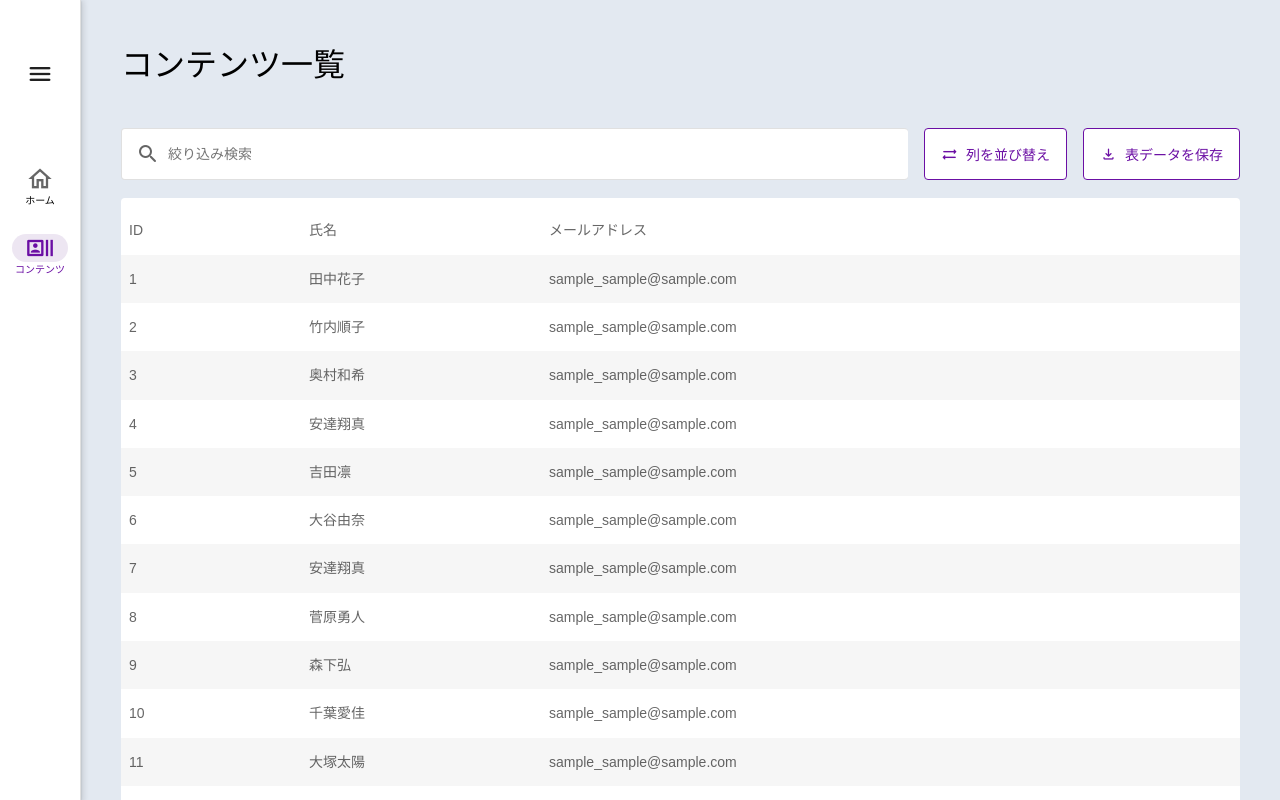
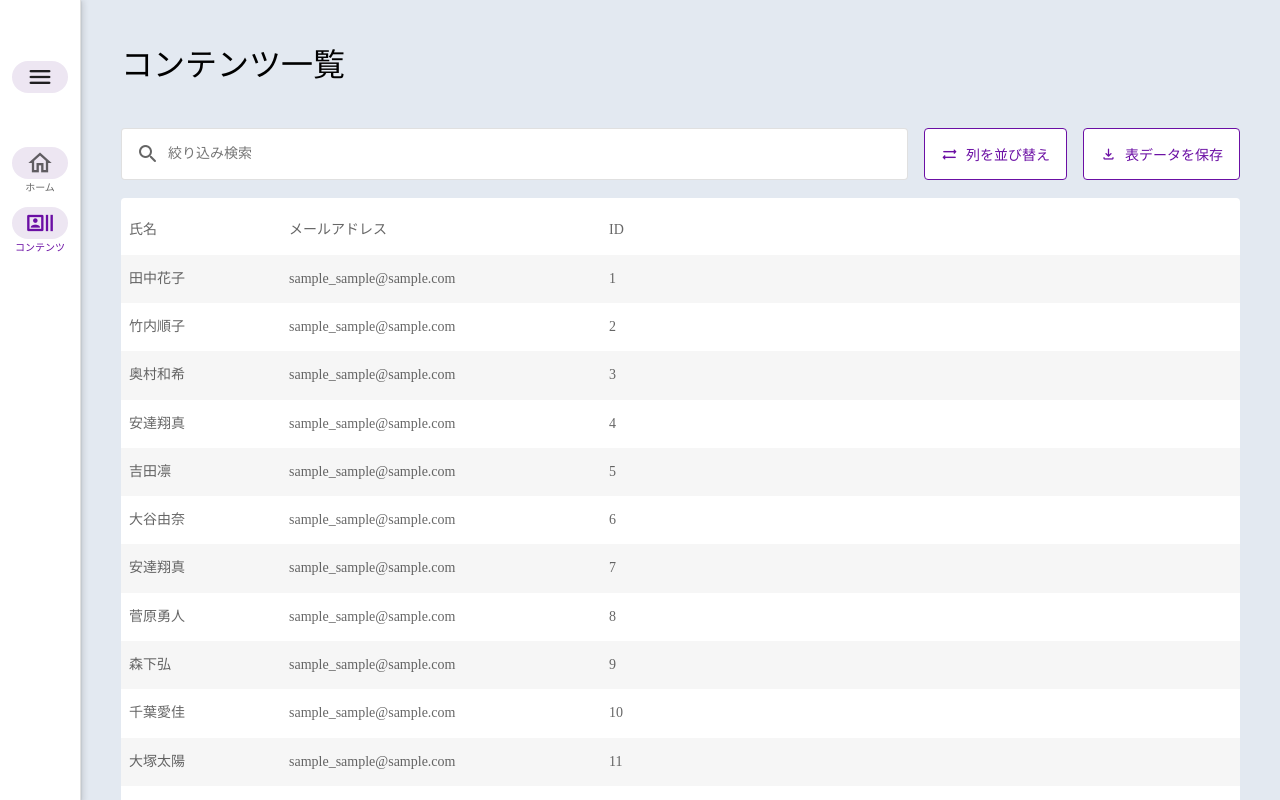
Before and after one commit to yjMiyoshi/management_page, a plain HTML site: page index.html in a window 1280 px wide. Drawn offline with nearby package versions, Linux system fonts and the light colour scheme.

Commit message:
指摘点修正諸々

```diff
--- a/css/styles.css
+++ b/css/styles.css
@@ -1,9 +1,13 @@
-/* common */
+/* sp ファースト */
 
 * {
   /* padding と border を幅と高さに含める */
   box-sizing: border-box;
-  font-family: 'Noto Sans JP', sans-serif;
+  font-family: 'Noto Sans JP';
+}
+
+form {
+  height: 100%;
 }
 
 html {
@@ -12,7 +16,7 @@ html {
 }
 
 body {
-  font-family: 'Noto Sans JP', sans-serif;
+  font-family: 'Noto Sans JP';
   /* 背景色: #C8D5E4 50% を rbga で表記 */
   background-color: rgba(200, 213, 228, 0.5);
   margin: 0%;
@@ -30,6 +34,26 @@ h1 {
 .main {
   max-height: 100%;
   height: 100%;
+}
+
+/* メニューを最下部に固定 */
+.navigation {
+  z-index: 10;
+  width: 100%;
+  height: 48px;
+  left: 0;
+  bottom: 0;
+  padding: 8px 16px;
+  background-color: #FFFFFF;
+  overflow: hidden;
+  position: absolute;
+  display: flex;
+  justify-content: space-between;
+  text-align: center;
+}
+
+.navigation-button {
+  flex-grow: 1;
 }
 
 .contents {
@@ -54,11 +78,7 @@ h1 {
   overflow-x: hidden;
 }
 
-form {
-  height: 100%;
-}
-
-.content-sheet-wrap {
+.content-sheet-form {
   height: 100%;
   display: flex;
   flex-direction: column;
@@ -87,13 +107,22 @@ form {
 }
 
 /* コンテンツアイコンクリック時、モーダルを表示させる */
-#open:checked+.content-sheet {
+#sheet-toggle:checked+.content-sheet {
   top: 98px;
 }
 
 .content-sheet-header {
   display: flex;
+  align-items: center;
   margin-bottom: 30px;
+}
+
+.sheet-toggle {
+  display: flex;
+}
+
+.close {
+  display: inline-block;
 }
 
 .content-title {
@@ -201,33 +230,10 @@ div.search-box>input {
   padding: 0;
 }
 
-/* メニューを最下部に固定 */
-.navigation {
-  z-index: 10;
-  width: 100%;
-  height: 48px;
-  left: 0;
-  bottom: 0;
-  padding: 8px 16px;
-  background-color: #FFFFFF;
-  overflow: hidden;
-  position: absolute;
-  display: flex;
-  justify-content: space-between;
-  text-align: center;
-}
-
-.navigation-button {
-  padding: 4px;
-  border-radius: 40px;
-  flex-grow: 1;
-}
-
 .search {
   /* 虫眼鏡アイコンを opacity で調整 子要素無し */
   opacity: 0.6;
   font-size: 24px;
-  /* margin-right: 8px; */
 }
 
 .navigation-button+.navigation-button {
@@ -237,14 +243,15 @@ div.search-box>input {
 button {
   /* default の border が不要なため消す */
   border: none;
+  padding: 0;
 }
 
 .add-button {
+  position: relative;
   height: 50px;
-  position: relative;
+  min-height: 50px;
   min-width: 120px;
   padding: 15px 24px 15px 42px;
-  height: 50px;
   color: #FFFFFF;
   background-color: #6B0FA4;
   border-radius: 4px;
@@ -276,6 +283,7 @@ button {
   /* 初期値(背景色無効) */
   background-color: transparent;
   padding: 16px;
+  display: flex;
 }
 
 .custom-button+.custom-button {
@@ -283,58 +291,63 @@ button {
 }
 
 /* レコード部のcss */
-.data-top-parts {
+.list-top-parts {
   background-color: #FFFFFF;
   height: 8px;
   border-radius: 4px 4px 0 0;
 }
 
-.data-header,
-.data {
+.list-header,
+.user-info {
   display: flex;
 }
 
-.datas .name {
-  width: 240px;
-  min-width: 240px;
-  max-width: 240px;
+.user-name {
+  width: 160px;
+  min-width: 160px;
+  max-width: 160px;
+  width: 160px;
 }
 
-.datas .id {
-  width: 180px;
-  min-width: 180px;
-  max-width: 180px;
+.user-email {
+  width: 320px;
 }
 
-.data-header,
-.data-body {
+.user-id {
+  min-width: 100px;
+  max-width: 100px;
+  width: 100px;
+}
+
+.list-header,
+.list-body {
   font-size: 14px;
 }
 
-.data-header {
+.list-header {
   background-color: #FFFFFF;
 }
 
-.data-body> :nth-child(odd) {
+.list-body> :nth-child(odd) {
   background-color: #F6F6F6;
 }
 
-.data-body> :nth-child(even) {
+.list-body> :nth-child(even) {
   background-color: #FFFFFF;
 }
 
-.datas-wrap {
+.user-list {
   width: 100%;
   overflow-x: scroll;
 }
 
-.datas {
+.user-list-container {
   width: 580px;
 }
 
-.id,
-.name,
-.email {
+.user-id,
+.user-name,
+.user-email {
   height: 100%;
   padding: 14px 8px;
   color: rgba(0, 0, 0, 0.60);
@@ -346,18 +359,6 @@ button {
   white-space: nowrap;
   text-overflow: ellipsis;
   overflow: hidden;
-}
-
-.id {
-  width: 100px;
-}
-
-.name {
-  width: 160px;
-}
-
-.email {
-  width: 320px;
 }
 
 .header-top-contents {
@@ -374,7 +375,7 @@ button {
 }
 
 .register {
-  margin: 0 0 0 auto;
+  margin-left: auto;
   color: #6B0FA4;
   background-color: transparent;
   font-size: 18px;
@@ -389,11 +390,7 @@ button {
   font-size: 22px;
   /* font-size 22px に対し、line-height 31.86px は 1.45倍 */
   line-height: 1.45;
-}
-
-.menu {
-  background-color: transparent;
-  color: #6B0FA4;
+  white-space: nowrap;
 }
 
 .pc-home {
@@ -402,11 +399,12 @@ button {
 
 .sp-home {
   color: #6B0FA4;
+  display: flex;
+  align-items: center;
 }
 
 .nav-icon {
   font-size: 32px;
-  line-height: 32px;
 }
 
 .home-word,
@@ -414,9 +412,17 @@ button {
   display: none;
 }
 
-.content {
+.icon-box {
+  height: 100%;
+  color: #6B0FA4;
+  display: flex;
+  align-items: center;
+  justify-content: center;
+}
+
+.selected-icon {
   background-color: rgba(84, 12, 130, 0.10);
-  color: #6B0FA4;
+  border-radius: 40px;
 }
 
 .button-label {
@@ -466,12 +472,12 @@ button {
   }
 
   /* コンテンツアイコンクリック時、モーダルを表示させる */
-  #open:checked+.content-sheet {
+  #sheet-toggle:checked+.content-sheet {
     width: 320px;
     min-width: 320px;
   }
 
-  .content-sheet-wrap {
+  .content-sheet-form {
     left: -320px;
     width: 320px;
     min-width: 320px;
@@ -479,7 +485,7 @@ button {
     height: 100%;
   }
 
-  #open:checked+.content-sheet-wrap {
+  #sheet-toggle:checked+.content-sheet-form {
     left: 0;
   }
 
@@ -495,7 +501,7 @@ button {
     height: 100%;
     left: auto;
     bottom: auto;
-    padding: 0 12px;
+    padding: 56px 0;
     background-color: #FFFFFF;
     position: static;
     flex-direction: column;
@@ -503,20 +509,20 @@ button {
   }
 
   .navigation-button {
-    padding: 0;
-    padding-bottom: 14px;
-    border-radius: 0;
+    padding: 5px 12px;
+    display: flex;
+    flex-direction: column;
     flex-grow: 0;
-    margin-bottom: 14px;
+    /* font-size 10px に対し、line-height 10px は 1倍 */
     line-height: 1;
-  }
-
-  label.content {
-    display: inline-block;
   }
 
   .navigation-button+.navigation-button {
     margin-left: 0;
+  }
+
+  .icon-box {
+    padding: 2px 14px;
   }
 
   .add-button {
@@ -530,6 +536,11 @@ button {
 
   .search-box {
     padding-left: 14px;
+    border-radius: 4px;
+    border: 1px solid rgba(0, 0, 0, 0.12);
+  }
+
+  .search-box:focus-within {
     border-radius: 4px;
   }
 
@@ -575,7 +586,7 @@ button {
   }
 
   /* レコード部のcss */
-  .datas {
+  .user-list-container {
     width: 100%;
   }
 
@@ -585,7 +596,7 @@ button {
     order: -1;
   }
 
-  .name {
+  .user-name {
     width: 240px;
   }
 
@@ -607,14 +618,20 @@ button {
     font-size: 32px;
   }
 
+  .icon-size-28 {
+    width: 28px;
+    min-width: 28px;
+    height: 28px;
+    min-height: 28px;
+  }
+
   .menu {
-    background-color: transparent;
     color: rgba(0, 0, 0, 0.87);
-    padding-top: 60px;
-    padding-bottom: 60px;
+    margin-bottom: 40px;
   }
 
   .home {
+    margin-top: 4px;
     order: 1;
   }
 
@@ -629,7 +646,6 @@ button {
 
   .nav-icon {
     font-size: 28px;
-    line-height: 28px;
   }
 
   .home-word,
@@ -637,6 +653,12 @@ button {
     display: block;
     font-size: 10px;
     line-height: 10px;
+    margin-top: 4px;
+  }
+
+  .home-word {
+    font-weight: 400;
+    color: rgba(0, 0, 0, 0.60);
   }
 
   .selected-word {
@@ -644,15 +666,10 @@ button {
   }
 
   .content {
+    margin-top: 4px;
     background-color: transparent;
     color: #6B0FA4;
     order: 2;
-  }
-
-  .content span {
-    background-color: rgba(84, 12, 130, 0.10);
-    border-radius: 40px;
-    width: 100%;
   }
 
   .button-label {
--- a/index.html
+++ b/index.html
@@ -14,7 +14,6 @@
     href="https://fonts.googleapis.com/css2?family=Material+Symbols+Rounded:opsz,wght,FILL,GRAD@20..48,100..700,0..1,-50..200" />
   <!-- スタイルシート -->
   <link rel="stylesheet" href="css/styles.css">
-
   <title>管理画面</title>
 </head>
 
@@ -23,33 +22,39 @@
 
     <nav class="navigation">
       <div class="navigation-button home cursor-pointer">
-        <div class="pc-home">
-          <span class="material-icons-outlined nav-icon">home</span>
-        </div>
-        <div class="sp-home">
-          <span class="material-symbols-rounded nav-icon">house</span>
+        <div class="icon-box selected-icon">
+          <div class="pc-home icon-size-28">
+            <span class="material-icons-outlined nav-icon icon-size-28">home</span>
+          </div>
+          <div class="sp-home">
+            <span class="material-symbols-rounded nav-icon">house</span>
+          </div>
         </div>
         <div class="home-word">ホーム</div>
       </div>
-      <label class="navigation-button content cursor-pointer" for="open">
-        <span class="material-icons-outlined nav-icon">recent_actors</span>
+      <label class="navigation-button content cursor-pointer" for="sheet-toggle">
+        <div class="icon-box selected-icon">
+          <span class="material-icons-outlined nav-icon icon-size-28">recent_actors</span>
+        </div>
         <div class="content-word selected-word">コンテンツ</div>
       </label>
-      <div class="navigation-button menu cursor-pointer">
-        <span class="material-icons-round nav-icon">menu</span>
+      <div class="navigation-button cursor-pointer">
+        <div class="icon-box menu selected-icon">
+          <span class="material-icons-round nav-icon icon-size-28">menu</span>
+        </div>
       </div>
     </nav>
 
-    <input type="checkbox" id="open" hidden>
+    <input type="checkbox" id="sheet-toggle" hidden>
 
     <div class="content-sheet">
       <form action="#" method="post">
-        <div class="content-sheet-wrap">
+        <div class="content-sheet-form">
 
           <div class="content-sheet-top">
             <div class="content-sheet-header">
-              <label for="open">
-                <span class="material-icons-round cursor-pointer">close</span>
+              <label class="sheet-toggle" for="sheet-toggle">
+                <span class="material-icons-round cursor-pointer close">close</span>
               </label>
               <div class="add-content">コンテンツ追加</div>
               <button type="submit" class="register cursor-pointer">登録</button>
@@ -131,79 +136,79 @@
         </div>
       </div>
 
-      <div class="datas-wrap">
-        <div class="datas">
-          <div class="data-top-parts"></div>
-          <div class="data-header">
-            <div class="name">氏名</div>
-            <div class="email">メールアドレス</div>
-            <div class="id">ID</div>
+      <div class="user-list">
+        <div class="user-list-container">
+          <div class="list-top-parts"></div>
+          <div class="list-header">
+            <div class="user-name">氏名</div>
+            <div class="user-email">メールアドレス</div>
+            <div class="user-id">ID</div>
           </div>
-          <div class="data-body">
-            <div class="data">
-              <div class="name">田中花子</div>
-              <div class="email">sample_sample@sample.com</div>
-              <div class="id">1</div>
+          <div class="list-body">
+            <div class="user-info">
+              <div class="user-name">田中花子</div>
+              <div class="user-email">sample_sample@sample.com</div>
+              <div class="user-id">1</div>
             </div>
-            <div class="data">
-              <div class="name">竹内順子</div>
-              <div class="email">sample_sample@sample.com</div>
-              <div class="id">2</div>
+            <div class="user-info">
+              <div class="user-name">竹内順子</div>
+              <div class="user-email">sample_sample@sample.com</div>
+              <div class="user-id">2</div>
             </div>
-            <div class="data">
-              <div class="name">奥村和希</div>
-              <div class="email">sample_sample@sample.com</div>
-              <div class="id">3</div>
+            <div class="user-info">
+              <div class="user-name">奥村和希</div>
+              <div class="user-email">sample_sample@sample.com</div>
+              <div class="user-id">3</div>
             </div>
-            <div class="data">
-              <div class="name">安達翔真</div>
-              <div class="email">sample_sample@sample.com</div>
-              <div class="id">4</div>
+            <div class="user-info">
+              <div class="user-name">安達翔真</div>
+              <div class="user-email">sample_sample@sample.com</div>
+              <div class="user-id">4</div>
             </div>
-            <div class="data">
-              <div class="name">吉田凛</div>
-              <div class="email">sample_sample@sample.com</div>
-              <div class="id">5</div>
+            <div class="user-info">
+              <div class="user-name">吉田凛</div>
+              <div class="user-email">sample_sample@sample.com</div>
+              <div class="user-id">5</div>
             </div>
-            <div class="data">
-              <div class="name">大谷由奈</div>
-              <div class="email">sample_sample@sample.com</div>
-              <div class="id">6</div>
+            <div class="user-info">
+              <div class="user-name">大谷由奈</div>
+              <div class="user-email">sample_sample@sample.com</div>
+              <div class="user-id">6</div>
             </div>
-            <div class="data">
-              <div class="name">安達翔真</div>
-              <div class="email">sample_sample@sample.com</div>
-              <div class="id">7</div>
+            <div class="user-info">
+              <div class="user-name">安達翔真</div>
+              <div class="user-email">sample_sample@sample.com</div>
+              <div class="user-id">7</div>
             </div>
-            <div class="data">
-              <div class="name">菅原勇人</div>
-              <div class="email">sample_sample@sample.com</div>
-              <div class="id">8</div>
+            <div class="user-info">
+              <div class="user-name">菅原勇人</div>
+              <div class="user-email">sample_sample@sample.com</div>
+              <div class="user-id">8</div>
             </div>
-            <div class="data">
-              <div class="name">森下弘</div>
-              <div class="email">sample_sample@sample.com</div>
-              <div class="id">9</div>
+            <div class="user-info">
+              <div class="user-name">森下弘</div>
+              <div class="user-email">sample_sample@sample.com</div>
+              <div class="user-id">9</div>
             </div>
-            <div class="data">
-              <div class="name">千葉愛佳</div>
-              <div class="email">sample_sample@sample.com</div>
-              <div class="id">10</div>
+            <div class="user-info">
+              <div class="user-name">千葉愛佳</div>
+              <div class="user-email">sample_sample@sample.com</div>
+              <div class="user-id">10</div>
             </div>
-            <div class="data">
-              <div class="name">大塚太陽</div>
-              <div class="email">sample_sample@sample.com</div>
-              <div class="id">11</div>
+            <div class="user-info">
+              <div class="user-name">大塚太陽</div>
+              <div class="user-email">sample_sample@sample.com</div>
+              <div class="user-id">11</div>
             </div>
-            <div class="data">
-              <div class="name">佐藤美咲</div>
-              <div class="email">sample_sample@sample.com</div>
-              <div class="id">12</div>
+            <div class="user-info">
+              <div class="user-name">佐藤美咲</div>
+              <div class="user-email">sample_sample@sample.com</div>
+              <div class="user-id">12</div>
             </div>
-            <div class="data">
-              <div class="name">大沢陸翔</div>
-              <div class="email">sample_sample@sample.com</div>
-              <div class="id">13</div>
+            <div class="user-info">
+              <div class="user-name">大沢陸翔</div>
+              <div class="user-email">sample_sample@sample.com</div>
+              <div class="user-id">13</div>
             </div>
           </div>
         </div>
```
